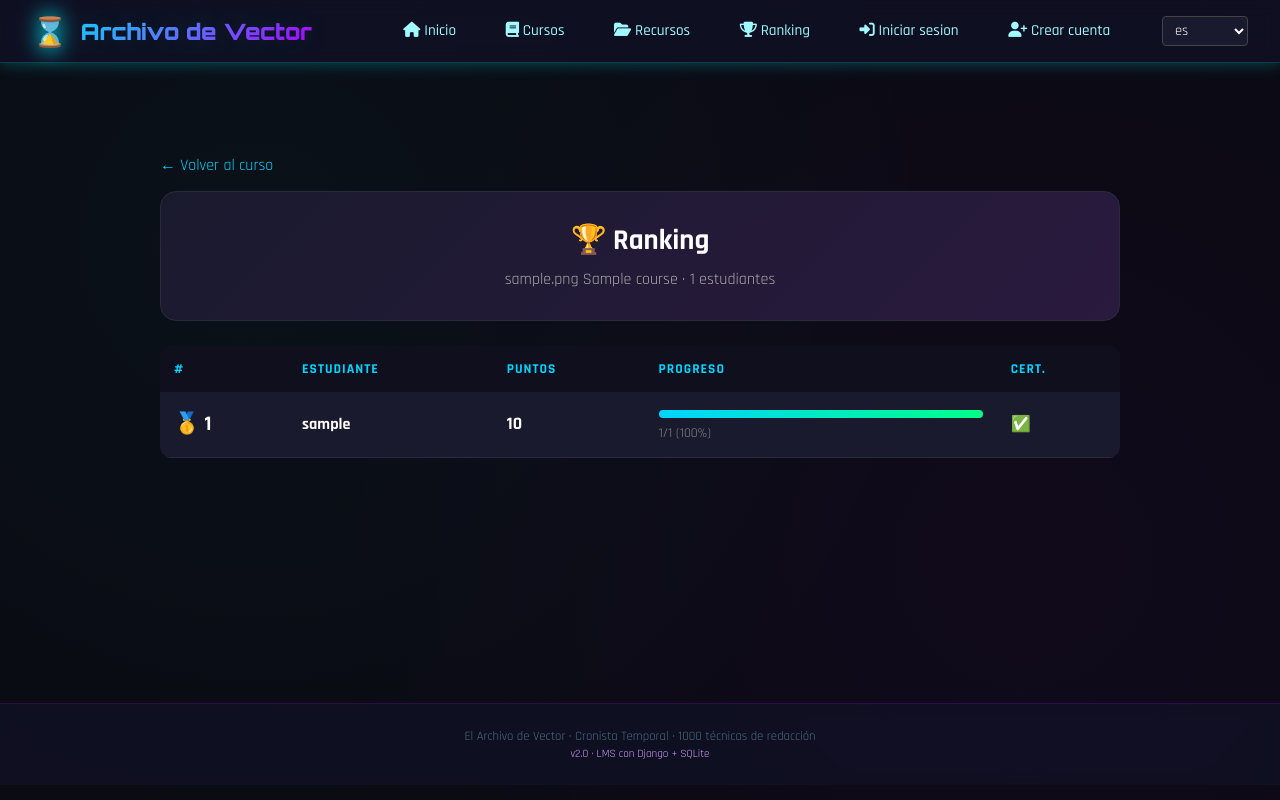
After one commit to Hernank10/Redaccion_castellana_curso, a Django app: a page that uses templates/core/base.html in a window 1280 px wide. The commit adds this page. Run offline with Django 5.2, Linux system fonts and the light colour scheme; tables that the repository leaves empty hold one stand-in row (values such as "Sample post").

Commit message:
Sistema de ranking: global, por curso, panel profesor + podio top 3

```diff
--- a/core/urls.py
+++ b/core/urls.py
@@ -14,6 +14,9 @@ urlpatterns = [
     path('api/leccion/<slug:course_slug>/<int:lesson_order>/', views.get_lesson_data, name='get_lesson_data'),
     path('api/guardar-progreso/', views.save_lesson_progress, name='save_progress'),
     path('dashboard/', views.dashboard, name='dashboard'),
+    path('ranking/', views.ranking_global, name='ranking_global'),
+    path('ranking/curso/<slug:curso_slug>/', views.ranking_curso, name='ranking_curso'),
+    path('profesor/ranking/', views.ranking_profesor, name='ranking_profesor'),
     path('perfil/', views.perfil, name='perfil'),
     path('notificaciones/', views.notificaciones_lista, name='notificaciones_lista'),
     path('notificaciones/leer/<int:notif_id>/', views.notificacion_leer, name='notificacion_leer'),
--- a/core/views.py
+++ b/core/views.py
@@ -1582,3 +1582,122 @@ def notificaciones_marcar_todas(request):
     from django.shortcuts import redirect as _redir
     Notificacion.objects.filter(user=request.user, leida=False).update(leida=True)
     return _redir('notificaciones_lista')
+
+
+# ============================================================
+# RANKING DE ESTUDIANTES
+# ============================================================
+
+def _medalla(pos):
+    if pos == 1: return "🥇"
+    if pos == 2: return "🥈"
+    if pos == 3: return "🥉"
+    return ""
+
+
+def _calcular_ranking_curso(curso):
+    """Devuelve lista ordenada de estudiantes por puntos en un curso."""
+    from django.db.models import Sum
+    inscripciones = Inscripcion.objects.filter(course=curso).select_related('user')
+    total_lecciones = curso.lessons.count()
+
+    datos = []
+    for insc in inscripciones:
+        user = insc.user
+        progs = UserProgress.objects.filter(user=user, lesson__course=curso, completed=True)
+        completadas = progs.count()
+        puntos = progs.aggregate(t=Sum('score'))['t'] or 0
+        porcentaje = round((completadas / total_lecciones * 100)) if total_lecciones else 0
+        cert = Certificado.objects.filter(usuario=user, curso=curso).exists()
+        eval_obj = Evaluacion.objects.filter(estudiante=user, curso=curso).first()
+
+        datos.append({
+            'user': user,
+            'puntos': puntos,
+            'completadas': completadas,
+            'total': total_lecciones,
+            'porcentaje': porcentaje,
+            'certificado': cert,
+            'nota': eval_obj.nota if eval_obj else None,
+        })
+
+    datos.sort(key=lambda x: (-x['puntos'], -x['porcentaje']))
+    for i, d in enumerate(datos, 1):
+        d['posicion'] = i
+        d['medalla'] = _medalla(i)
+    return datos
+
+
+def _calcular_ranking_global():
+    """Top estudiantes de toda la plataforma."""
+    from django.db.models import Sum
+    scores = UserScore.objects.select_related('user').order_by('-total_points')[:50]
+    datos = []
+    for i, s in enumerate(scores, 1):
+        datos.append({
+            'user': s.user,
+            'puntos': s.total_points,
+            'lecciones': s.lessons_completed,
+            'posicion': i,
+            'medalla': _medalla(i),
+        })
+    return datos
+
+
+def ranking_curso(request, curso_slug):
+    """Ranking de estudiantes de un curso."""
+    curso = get_object_or_404(Course, slug=curso_slug, is_active=True)
+    ranking = _calcular_ranking_curso(curso)
+
+    # Posicion del usuario actual si esta logueado
+    mi_posicion = None
+    if request.user.is_authenticated:
+        for d in ranking:
+            if d['user'].id == request.user.id:
+                mi_posicion = d
+                break
+
+    return render(request, 'core/ranking_curso.html', {
+        'curso': curso,
+        'ranking': ranking,
+        'mi_posicion': mi_posicion,
+        'total': len(ranking),
+    })
+
+
+def ranking_global(request):
+    """Ranking global de estudiantes."""
+    ranking = _calcular_ranking_global()
+
+    mi_posicion = None
+    if request.user.is_authenticated:
+        for d in ranking:
+            if d['user'].id == request.user.id:
+                mi_posicion = d
+                break
+
+    return render(request, 'core/ranking_global.html', {
+        'ranking': ranking,
+        'mi_posicion': mi_posicion,
+    })
+
+
+@staff_member_required
+def ranking_profesor(request):
+    """Ranking de los cursos del profesor."""
+    mis_cursos = Course.objects.filter(teachers=request.user, is_active=True)
+    if not mis_cursos.exists():
+        mis_cursos = Course.objects.filter(is_active=True)
+
+    cursos_ranking = []
+    for curso in mis_cursos:
+        top = _calcular_ranking_curso(curso)[:5]
+        cursos_ranking.append({
+            'curso': curso,
+            'top': top,
+            'total': Inscripcion.objects.filter(course=curso).count(),
+        })
+
+    return render(request, 'core/ranking_profesor.html', {
+        'cursos_ranking': cursos_ranking,
+    })
--- a/templates/core/base.html
+++ b/templates/core/base.html
@@ -27,6 +27,7 @@
                 <a href="{% url 'index' %}"><i class="fas fa-home"></i> {% trans "Inicio" %}</a>
                 <a href="/cursos/"><i class="fas fa-book"></i> {% trans "Cursos" %}</a>
                 <a href="/recursos/"><i class="fas fa-folder-open"></i> {% trans "Recursos" %}</a>
+                <a href="{% url 'ranking_global' %}"><i class="fas fa-trophy"></i> {% trans "Ranking" %}</a>
                 {% if user.is_authenticated %}
                    <a href="{% url 'dashboard' %}"><i class="fas fa-chart-line"></i> {% trans "Mi progreso" %}</a>
                    {% if user.is_staff %}
--- a/templates/core/course_detail.html
+++ b/templates/core/course_detail.html
@@ -9,6 +9,7 @@
     <div style="background:#1a1a2e;border:1px solid #333;border-radius:12px;padding:30px;margin-top:20px;">
         <div style="font-size:3rem;text-align:center;">{{ curso.icon }}</div>
         <h1 style="text-align:center;color:#00d4ff;font-family:Orbitron,sans-serif;">{{ curso.name }}</h1>
+        <a href="{% url 'ranking_curso' curso.slug %}" style="display:inline-block;margin-top:10px;padding:8px 16px;background:#ffd700;color:#000;border-radius:8px;text-decoration:none;font-weight:600;font-size:.9em;">🏆 Ver ranking del curso</a>
         <p style="text-align:center;color:#ccc;">{{ curso.description }}</p>
         <p style="text-align:center;color:#888;">
             {{ lecciones.count }} {% trans "lecciones" %}
--- /dev/null
+++ b/templates/core/ranking_curso.html
@@ -0,0 +1,97 @@
+{% extends 'core/base.html' %}
+{% load i18n %}
+{% block title %}Ranking · {{ curso.name }}{% endblock %}
+{% block content %}
+<style>
+.rk-container{max-width:1000px;margin:40px auto;padding:20px;}
+.rk-header{background:linear-gradient(135deg,#1a1a2e,#2a1a3e);padding:30px;border-radius:16px;border:1px solid #2a2a3e;margin-bottom:25px;text-align:center;}
+.rk-header h1{color:#fff;margin:0 0 10px;font-size:1.8em;}
+.rk-header p{color:#aaa;margin:0;}
+.rk-podio{display:grid;grid-template-columns:repeat(3,1fr);gap:15px;margin:30px 0;align-items:end;}
+.rk-podio-item{background:#1a1a2e;padding:20px;border-radius:12px;text-align:center;border:2px solid #2a2a3e;}
+.rk-podio-item.p1{border-color:#ffd700;background:linear-gradient(135deg,#1a1a2e,#3a2a1e);transform:scale(1.05);}
+.rk-podio-item.p2{border-color:#c0c0c0;}
+.rk-podio-item.p3{border-color:#cd7f32;}
+.rk-podio-item .medalla{font-size:3em;}
+.rk-podio-item .nombre{color:#fff;font-weight:bold;margin-top:8px;font-size:1.1em;}
+.rk-podio-item .puntos{color:#00d4ff;font-size:1.5em;font-weight:bold;margin-top:5px;}
+.rk-podio-item .detalle{color:#888;font-size:.8em;margin-top:5px;}
+.rk-tabla{width:100%;border-collapse:collapse;background:#1a1a2e;border-radius:12px;overflow:hidden;}
+.rk-tabla th{background:#0f0f1e;color:#00d4ff;padding:14px;text-align:left;font-size:.85em;text-transform:uppercase;letter-spacing:1px;}
+.rk-tabla td{padding:14px;border-bottom:1px solid #2a2a3e;color:#fff;}
+.rk-tabla tr:hover{background:#1f1f33;}
+.rk-tabla tr.mi-fila{background:rgba(0,212,255,.1);border-left:3px solid #00d4ff;}
+.rk-pos{font-size:1.3em;font-weight:bold;color:#888;}
+.rk-pts{color:#00d4ff;font-weight:bold;font-size:1.1em;}
+.pbar{background:#2a2a3e;border-radius:6px;height:8px;overflow:hidden;margin:4px 0;}
+.pbar-fill{background:linear-gradient(90deg,#00d4ff,#00ff88);height:100%;}
+.btn{display:inline-block;padding:10px 18px;border-radius:8px;text-decoration:none;font-weight:500;font-size:.9em;border:none;cursor:pointer;}
+.btn-primary{background:linear-gradient(90deg,#00d4ff,#00ff88);color:#000;}
+.btn-secondary{background:#2a2a3e;color:#fff;}
+</style>
+<div class="rk-container">
+    <a href="{% url 'course_detail' curso.slug %}" style="color:#00d4ff;text-decoration:none;">← Volver al curso</a>
+
+    <div class="rk-header" style="margin-top:15px;">
+        <h1>🏆 {% trans "Ranking" %}</h1>
+        <p>{{ curso.icon }} {{ curso.name }} · {{ total }} {% trans "estudiantes" %}</p>
+    </div>
+
+    {% if mi_posicion %}
+    <div style="background:#1a1a2e;padding:18px;border-radius:12px;border:1px solid #00d4ff;margin-bottom:25px;text-align:center;">
+        <div style="color:#aaa;font-size:.85em;">{% trans "Tu posicion" %}</div>
+        <div style="color:#00d4ff;font-size:2em;font-weight:bold;">#{{ mi_posicion.posicion }} {{ mi_posicion.medalla }}</div>
+        <div style="color:#888;font-size:.9em;">{{ mi_posicion.puntos }} {% trans "puntos" %} · {{ mi_posicion.porcentaje }}%</div>
+    </div>
+    {% endif %}
+
+    {% if ranking|length >= 3 %}
+    <div class="rk-podio">
+        <div class="rk-podio-item p2">
+            <div class="medalla">🥈</div>
+            <div class="nombre">{{ ranking.1.user.username }}</div>
+            <div class="puntos">{{ ranking.1.puntos }}</div>
+            <div class="detalle">{{ ranking.1.porcentaje }}% · {{ ranking.1.completadas }}/{{ ranking.1.total }}</div>
+        </div>
+        <div class="rk-podio-item p1">
+            <div class="medalla">🥇</div>
+            <div class="nombre">{{ ranking.0.user.username }}</div>
+            <div class="puntos">{{ ranking.0.puntos }}</div>
+            <div class="detalle">{{ ranking.0.porcentaje }}% · {{ ranking.0.completadas }}/{{ ranking.0.total }}</div>
+        </div>
+        <div class="rk-podio-item p3">
+            <div class="medalla">🥉</div>
+            <div class="nombre">{{ ranking.2.user.username }}</div>
+            <div class="puntos">{{ ranking.2.puntos }}</div>
+            <div class="detalle">{{ ranking.2.porcentaje }}% · {{ ranking.2.completadas }}/{{ ranking.2.total }}</div>
+        </div>
+    </div>
+    {% endif %}
+
+    <table class="rk-tabla">
+        <thead>
+            <tr>
+                <th>#</th>
+                <th>{% trans "Estudiante" %}</th>
+                <th>{% trans "Puntos" %}</th>
+                <th>{% trans "Progreso" %}</th>
+                <th>{% trans "Cert." %}</th>
+            </tr>
+        </thead>
+        <tbody>
+            {% for d in ranking %}
+            <tr {% if mi_posicion and d.user.id == mi_posicion.user.id %}class="mi-fila"{% endif %}>
+                <td class="rk-pos">{{ d.medalla }} {{ d.posicion }}</td>
+                <td><strong>{{ d.user.username }}</strong></td>
+                <td class="rk-pts">{{ d.puntos }}</td>
+                <td style="min-width:180px;">
+                    <div class="pbar"><div class="pbar-fill" style="width: {{ d.porcentaje }}%;"></div></div>
+                    <small style="color:#888;">{{ d.completadas }}/{{ d.total }} ({{ d.porcentaje }}%)</small>
+                </td>
+                <td>{% if d.certificado %}✅{% else %}—{% endif %}</td>
+            </tr>
+            {% endfor %}
+        </tbody>
+    </table>
+</div>
+{% endblock %}
--- a/templates/core/teacher_dashboard.html
+++ b/templates/core/teacher_dashboard.html
@@ -25,7 +25,10 @@
 <div class="td-container">
     <div style="display:flex;justify-content:space-between;align-items:center;flex-wrap:wrap;gap:15px;margin-bottom:20px;">
         <h1 class="td-title" style="margin:0;">👨‍🏫 {% trans "Panel del Profesor" %}</h1>
-        <a href="{% url 'teacher_course_new' %}" class="btn btn-primary">➕ {% trans "Nuevo curso" %}</a>
+        <div style="display:flex;gap:10px;">
+            <a href="{% url 'ranking_profesor' %}" class="btn" style="background:#ffd700;color:#000;padding:10px 18px;border-radius:8px;text-decoration:none;font-weight:600;">🏆 Rankings</a>
+            <a href="{% url 'teacher_course_new' %}" class="btn btn-primary">➕ {% trans "Nuevo curso" %}</a>
+        </div>
     </div>
     <p style="color:#aaa;margin-bottom:30px;">{{ user.get_full_name|default:user.username }}</p>
 
```
Also changed, not shown: templates/core/ranking_global.html (added, +85 -0 lines), templates/core/ranking_profesor.html (added, +48 -0 lines).
